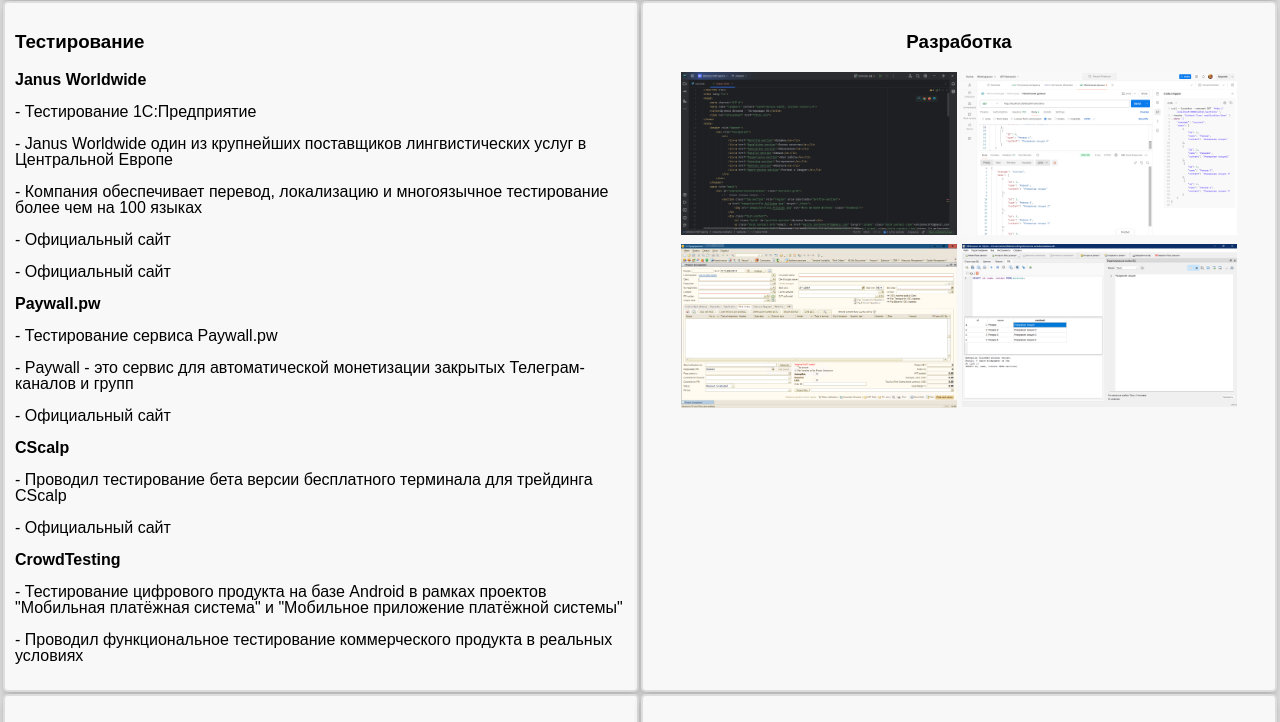
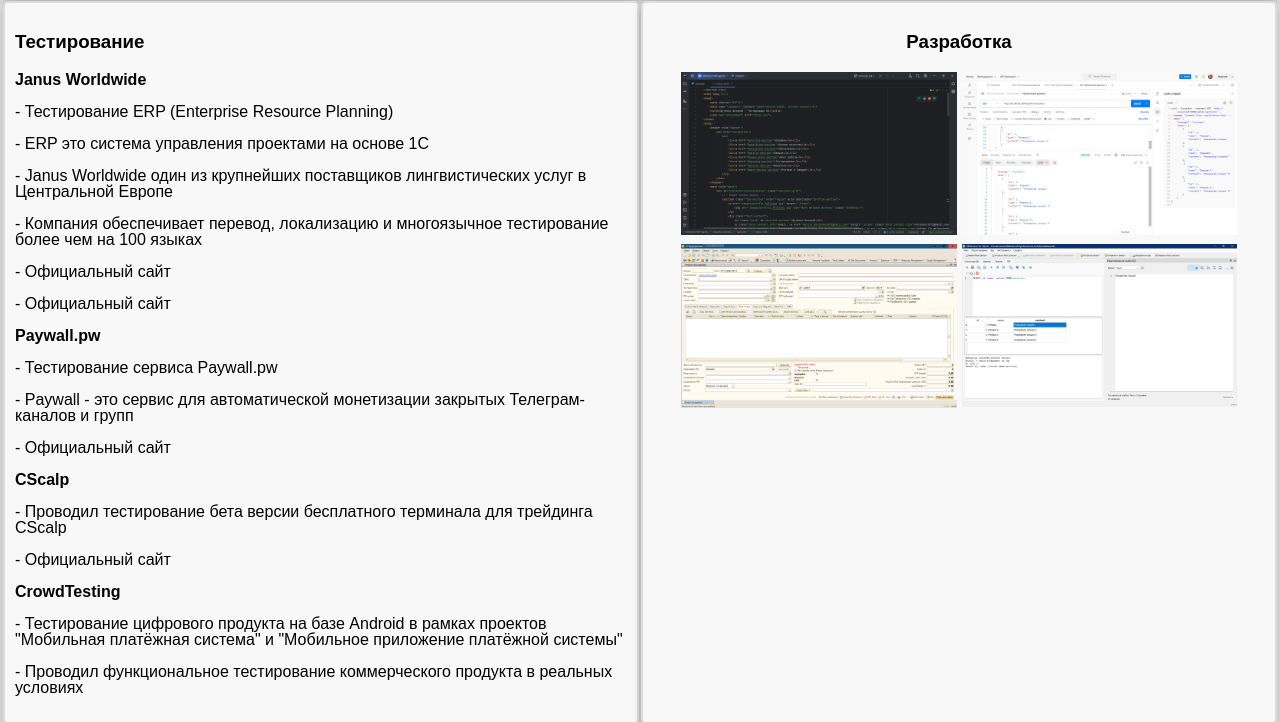
Before and after one commit to shutenko1972/Questionnaire, a plain HTML site: page index.html in a window 1280 px wide. Shown: the part 1318-2040 px from the top of the page. Drawn offline with Linux system fonts and the light colour scheme.

Commit message:
Update index.html

```diff
--- a/index.html
+++ b/index.html
@@ -90,7 +90,8 @@
             <section>
                 <h3>Тестирование</h3>
 		<p class="bold-text">Janus Worldwide</p>
-		<p>- Тестирование 1C:Предприятие</p>
+		<p>- Тестирование ERP (Enterprise Resource Planning)</p>
+		<p>- ERP это система управления проектами на основе 1C</p>
 		<p>- Janus Worldwide один из крупнейших поставщиков лингвистических услуг в Центральной Европе</p>
 		<p>- Компания обеспечивает перевод, локализацию и многоязычное тестирование более чем на 100 языках</p>
 		<p>- <a href="https://janusww.com/" target="_blank">Официальный сайт</a></p>
```
